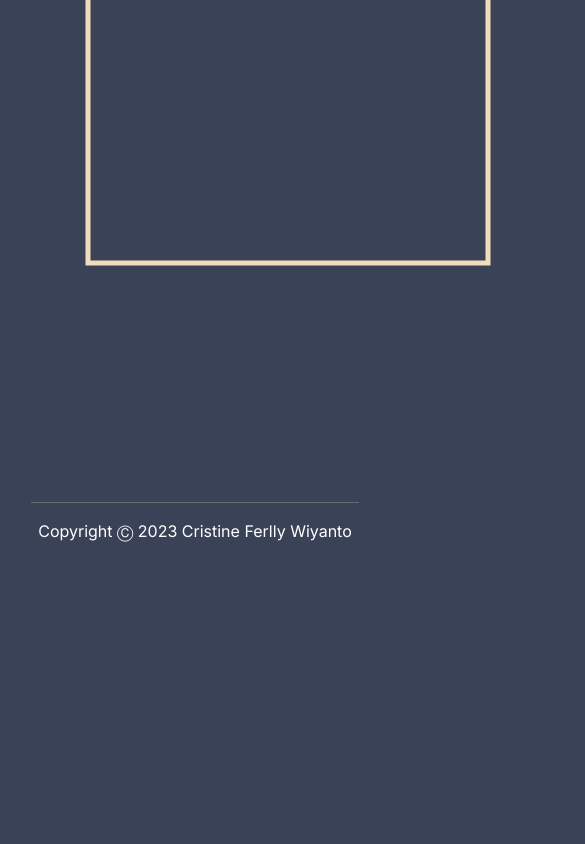
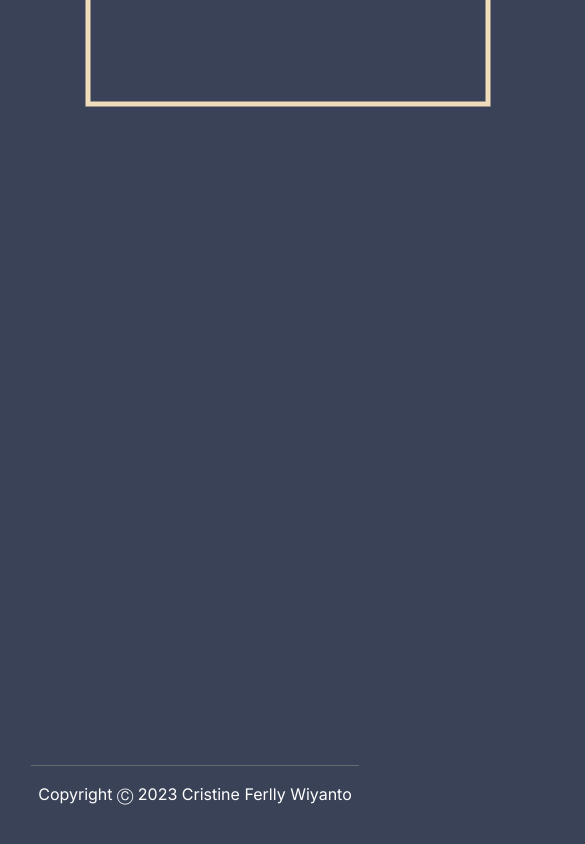
Before and after one commit to cristoeine/personal-website-v3, a Gatsby site: page / in a window 390 px wide. Shown: the part 1156-2000 px from the top of the page, 585 px wide, since content can reach past the window. Before the commit the page ends 1699 px from the top, so only its background shows below. Built offline with nearby package versions, Linux system fonts and the light colour scheme; Gatsby itself is replaced by a stand-in of ours.

Commit message:
edit css

```diff
--- a/src/pages/index.js
+++ b/src/pages/index.js
@@ -48,7 +48,7 @@
                   <StaticImage src="../images/profile_photo.png" alt='Hi, it is me!' layout='constrained' class={pictureSet}></StaticImage>
                 </div>
                 <div className={svgClass}>
-                  <svg width="800" height="510">
+                  <svg width="500" height="510">
                     <rect width="400" height="400" x={45} y={40} fill='transparent' stroke='#F0DDBC' strokeWidth='5' />
                   </svg>
                 </div>
--- a/src/pages/index.module.css
+++ b/src/pages/index.module.css
@@ -29,7 +29,7 @@
 
 .index-name{
     font-weight: 700;
-    font-size: 48px;
+    font-size: 44px;
     color: #F0DDBC;
     font-family: 'Inter', sans-serif;
     max-width: 100%;
@@ -83,7 +83,7 @@
 }
 
 p {
-    font-size: larger;
+    font-size: medium;
     font-family: 'Inter', sans-serif;
     margin-right: 8%;
     text-align: justify;
@@ -95,7 +95,7 @@
 
 footer{
     margin-top: 20vh;
-    margin-bottom: 0%;
+    padding-bottom: 5vh;
 }
 
 
@@ -113,4 +113,9 @@
         position: relative;
         font-family: 'Inter', sans-serif;
     }
+
+    footer{
+        margin-top: 70vh;
+        padding-bottom: 5vh;
+    }
 }
```
Also changed, not shown: 1 other file.
